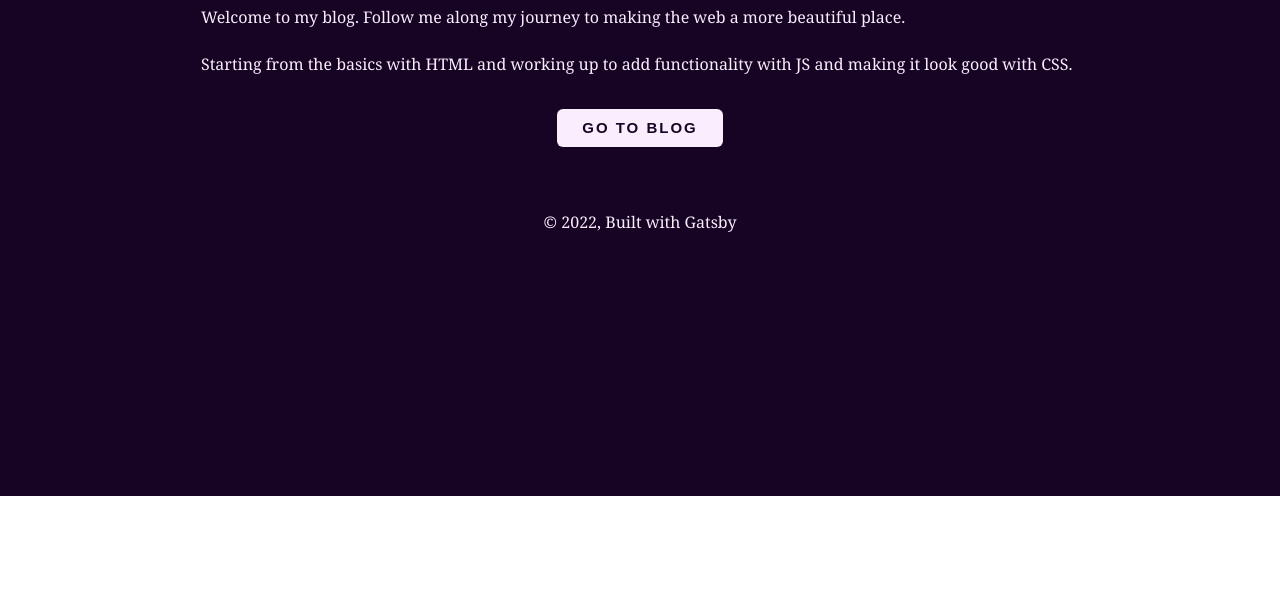
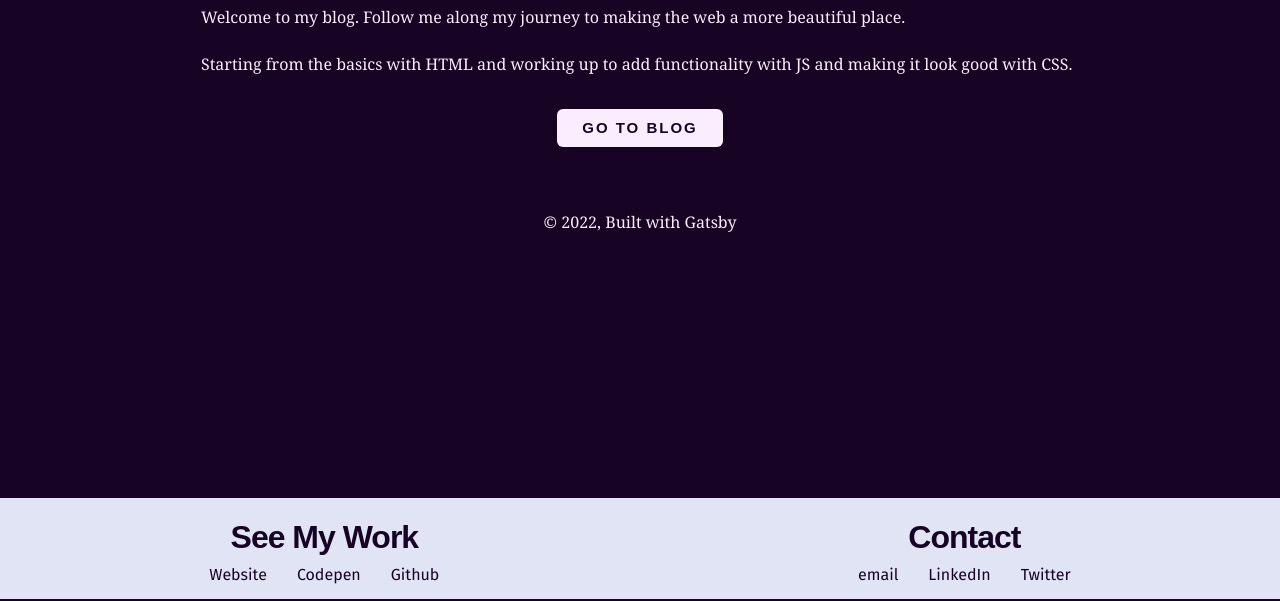
Before and after one commit to clairemanthey/adventure_blog, a Gatsby site: page / in a window 1280 px wide. Shown: the part 543-1144 px from the top of the page. Before the commit the page ends 1039 px from the top, so only its background shows below. Built offline with nearby package versions, Linux system fonts and the light colour scheme; Gatsby itself is replaced by a stand-in of ours; some packages are replaced by stand-ins of ours; a web font is replaced by a local one.

Commit message:
Updated index.js
updated index.js with footer added

```diff
--- a/src/pages/index.js
+++ b/src/pages/index.js
@@ -6,6 +6,7 @@ import Layout from "../components/layout"
 import SEO from "../components/seo"
 import Button from "../components/button"
 import Header from "../components/header"
+import Footer from "../components/footer"
 
 
 class IndexPage extends React.Component {
@@ -35,6 +36,7 @@ class IndexPage extends React.Component {
             </Link>
           </section>
         </Layout>
+        <Footer />
       </main>
     )
   }
```
Lines whose indentation alone changed are shown as unchanged.
